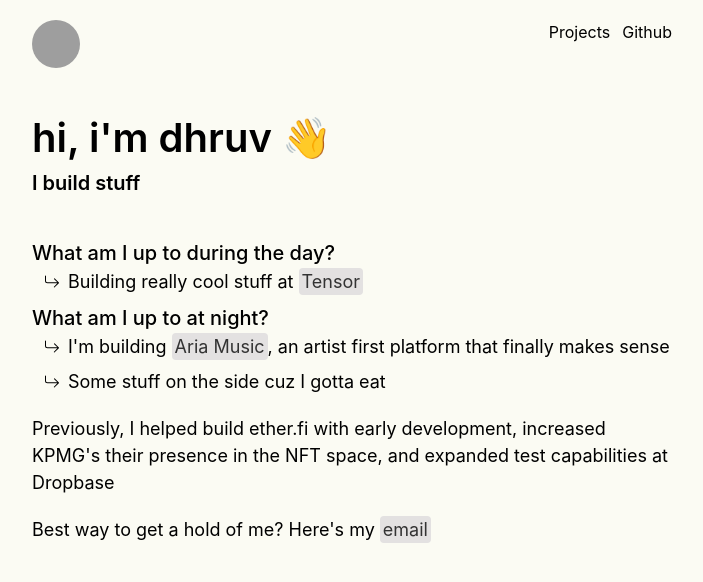
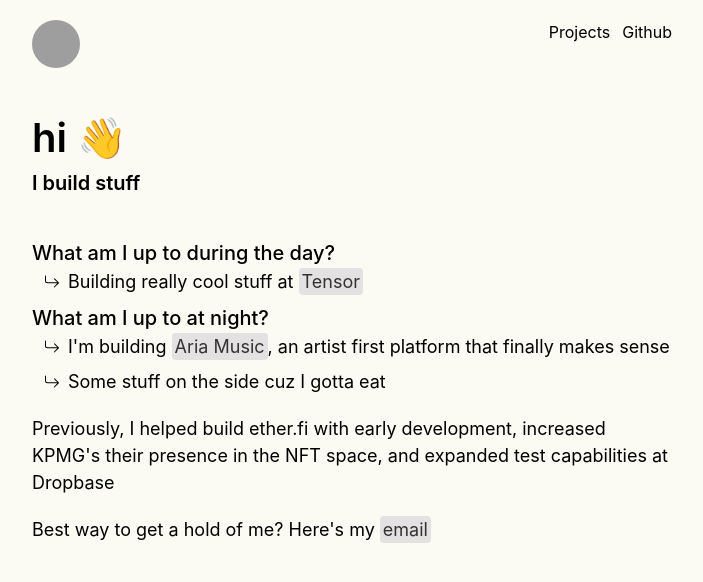
Before and after one commit to dbvora03/portfolio, a Next.js app: page / in a window 1280 px wide. Shown: the top 582 px of the page, without its empty margins (288-991 px from the left). Built offline with nearby package versions, Linux system fonts and the light colour scheme; grey boxes are pictures that could not be loaded.

Commit message:
hide stuff

```diff
--- a/src/components/home/HomePageTitle.tsx
+++ b/src/components/home/HomePageTitle.tsx
@@ -7,7 +7,7 @@ const HomePageTitle = () => {
     <Flex justifyContent="space-between" alignItems={"start"} gap={40}>
       <Flex flexDirection="column" maxW={"100%"}>
         <Text color="black" fontWeight="600" fontSize={40}>
-          hi, i{"'"}m dhruv 👋
+          hi 👋
         </Text>
         <Text color="black" fontWeight="600" fontSize={20}>
           I build stuff
```
